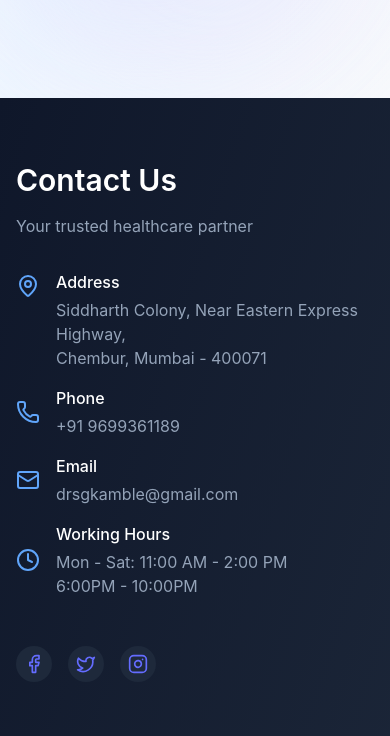
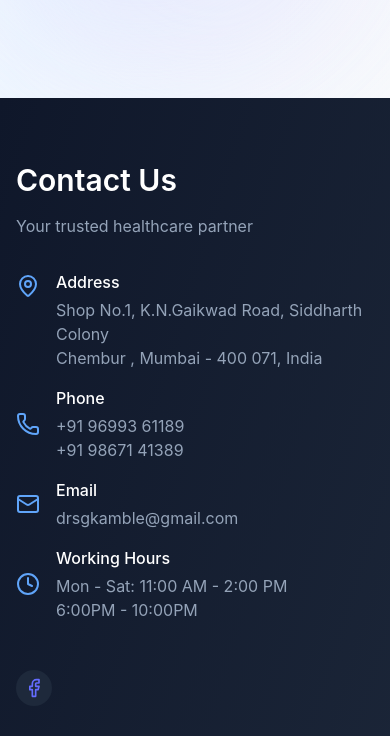
Before and after one commit to drsunilkamble/Clinic-Website, a React (Vite) app: page / in a window 390 px wide. Shown: the part 7286-8022 px from the top of the page. Built offline with nearby package versions, Linux system fonts and the light colour scheme; grey boxes are pictures that could not be loaded.

Commit message:
Update footer section with new address and phone numbers, and update map link

```diff
--- a/src/Sections/FooterSection.tsx
+++ b/src/Sections/FooterSection.tsx
@@ -17,8 +17,8 @@ const FooterSection = () => {
                 <MapPin className="w-6 h-6 text-blue-400 flex-shrink-0 mt-1" />
                 <div>
                   <h3 className="font-medium mb-1">Address</h3>
-                  <p className="text-slate-400">Siddharth Colony, Near Eastern Express Highway,<br />
-                    Chembur, Mumbai - 400071</p>
+                  <p className="text-slate-400">Shop No.1, K.N.Gaikwad Road, Siddharth Colony<br />
+                  Chembur , Mumbai - 400 071, India</p>
                 </div>
               </div>
 
@@ -26,7 +26,8 @@ const FooterSection = () => {
                 <Phone className="w-6 h-6 text-blue-400" />
                 <div>
                   <h3 className="font-medium mb-1">Phone</h3>
-                  <p className="text-slate-400">+91 9699361189</p>
+                  <p className="text-slate-400">+91 96993 61189</p>
+                  <p className="text-slate-400">+91 98671 41389</p>
                 </div>
               </div>
 
@@ -48,14 +49,8 @@ const FooterSection = () => {
             </div>
 
             <div className="flex gap-4 pt-4">
-              <a href="#" className="p-2 bg-slate-800 rounded-full hover:bg-slate-700 transition-colors">
+              <a href="https://www.facebook.com/public/Sunil-Kamble/" className="p-2 bg-slate-800 rounded-full hover:bg-slate-700 transition-colors">
                 <Facebook className="w-5 h-5" />
-              </a>
-              <a href="#" className="p-2 bg-slate-800 rounded-full hover:bg-slate-700 transition-colors">
-                <Twitter className="w-5 h-5" />
-              </a>
-              <a href="#" className="p-2 bg-slate-800 rounded-full hover:bg-slate-700 transition-colors">
-                <Instagram className="w-5 h-5" />
               </a>
             </div>
           </div>
@@ -63,7 +58,7 @@ const FooterSection = () => {
           {/* Map */}
           <div className="h-[400px] rounded-2xl overflow-hidden">
             <iframe
-              src="https://www.google.com/maps/embed?pb=!1m18!1m12!1m3!1d3771.1097032398083!2d72.89931121744384!3d19.058361387097165!2m3!1f0!2f0!3f0!3m2!1i1024!2i768!4f13.1!3m3!1m2!1s0x3be7c5f39a7d77d1%3A0x9ebbf0b7419fcc72!2sSiddharth%20Colony%2C%20Chembur%2C%20Mumbai%2C%20Maharashtra!5e0!3m2!1sen!2sin!4v1647850846174!5m2!1sen!2sin"
+              src="https://www.google.com/maps/embed?pb=!1m18!1m12!1m3!1d3771.1097032398083!2d72.89931121744384!3d19.058361387097165!2m3!1f0!2f0!3f0!3m2!1i1024!2i768!4f13.1!3m3!1m2!1s0x3be7c5f39a7d77d1%3A0x9ebbf0b7419fcc72!2sShop%20No.1%2C%20K.N.Gaikwad%20Road%2C%20Siddharth%20Colony%2C%20Chembur%2C%20Mumbai%20-%20400%20071%2C%20India!5e0!3m2!1sen!2sin!4v1647850846174!5m2!1sen!2sin"
               width="100%"
               height="100%"
               style={{ border: 0 }}
```
